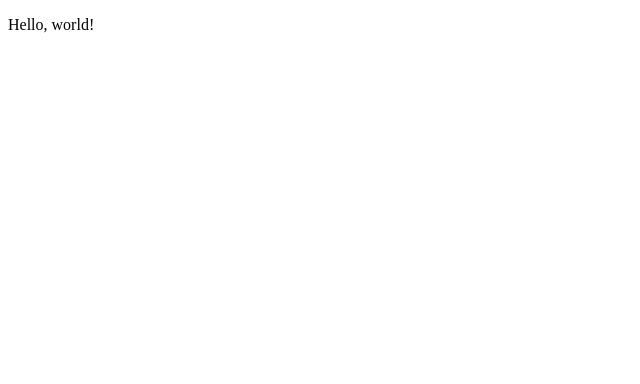
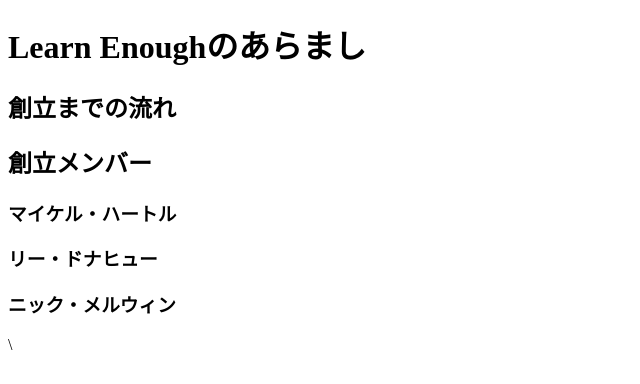
Before and after one commit to Saba3939/sample_website, a plain HTML site: page index.html in a window 1280 px wide. Shown: the whole page, without its empty margins (0-640 px from the left). Drawn offline with Linux system fonts and the light colour scheme.

Commit message:
第二章に突入した

```diff
--- a/index.html
+++ b/index.html
@@ -1,10 +1,15 @@
 <!DOCTYPE html>
 <html lang="en">
     <head>
-        <title>ページタイトル</title>
+        <title>Railsチュートリアル「HTML編」</title>
         <meta charset="utf-8">
     </head>
     <body>
-        <p>Hello, world!</p>
+        <h1>Learn Enoughのあらまし</h1>
+        <h2>創立までの流れ</h2>
+        <h2>創立メンバー</h2>
+        <h3>マイケル・ハートル</h3>
+        <h3>リー・ドナヒュー</h3>
+        <h3>ニック・メルウィン</h3>\
     </body>
 </html>
```
